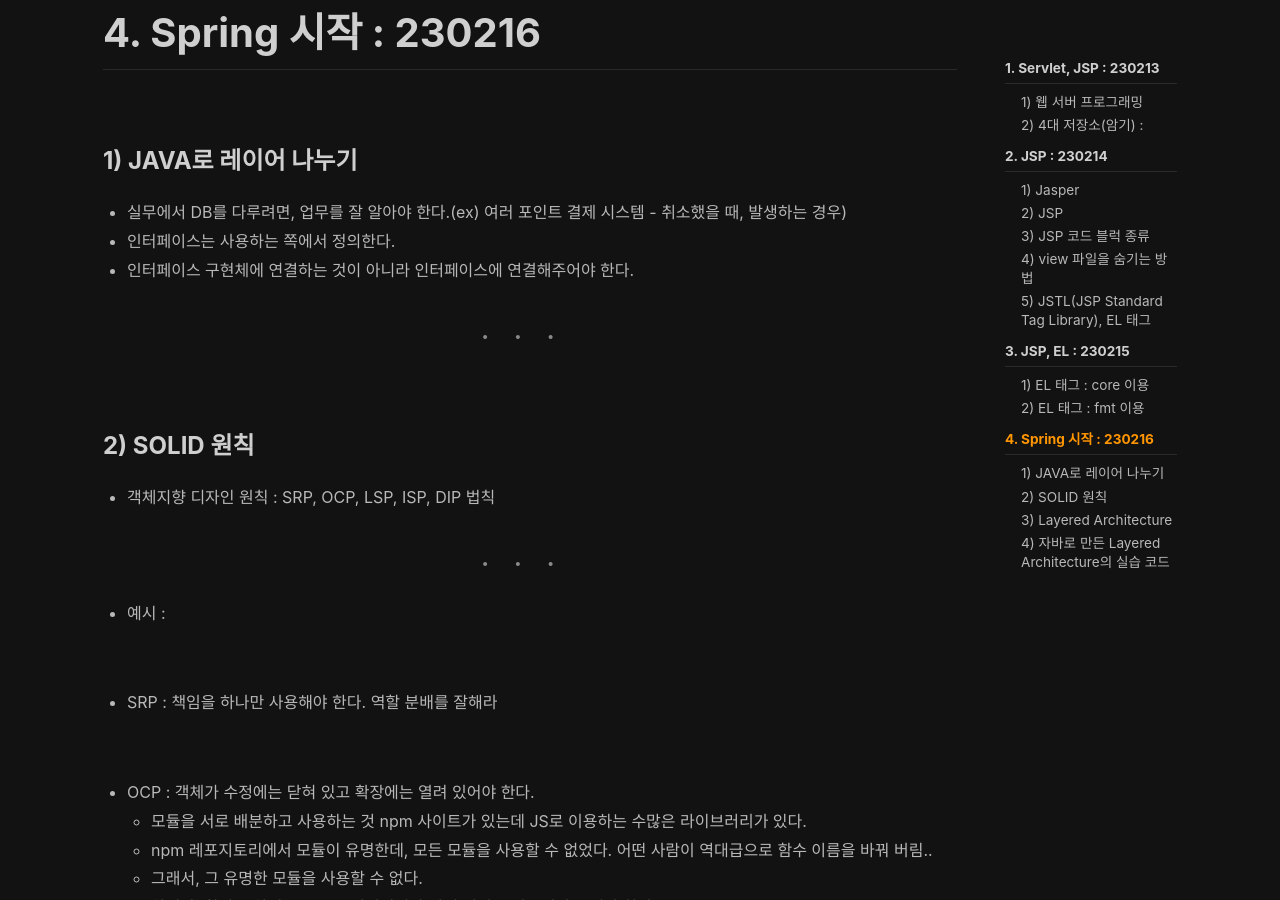
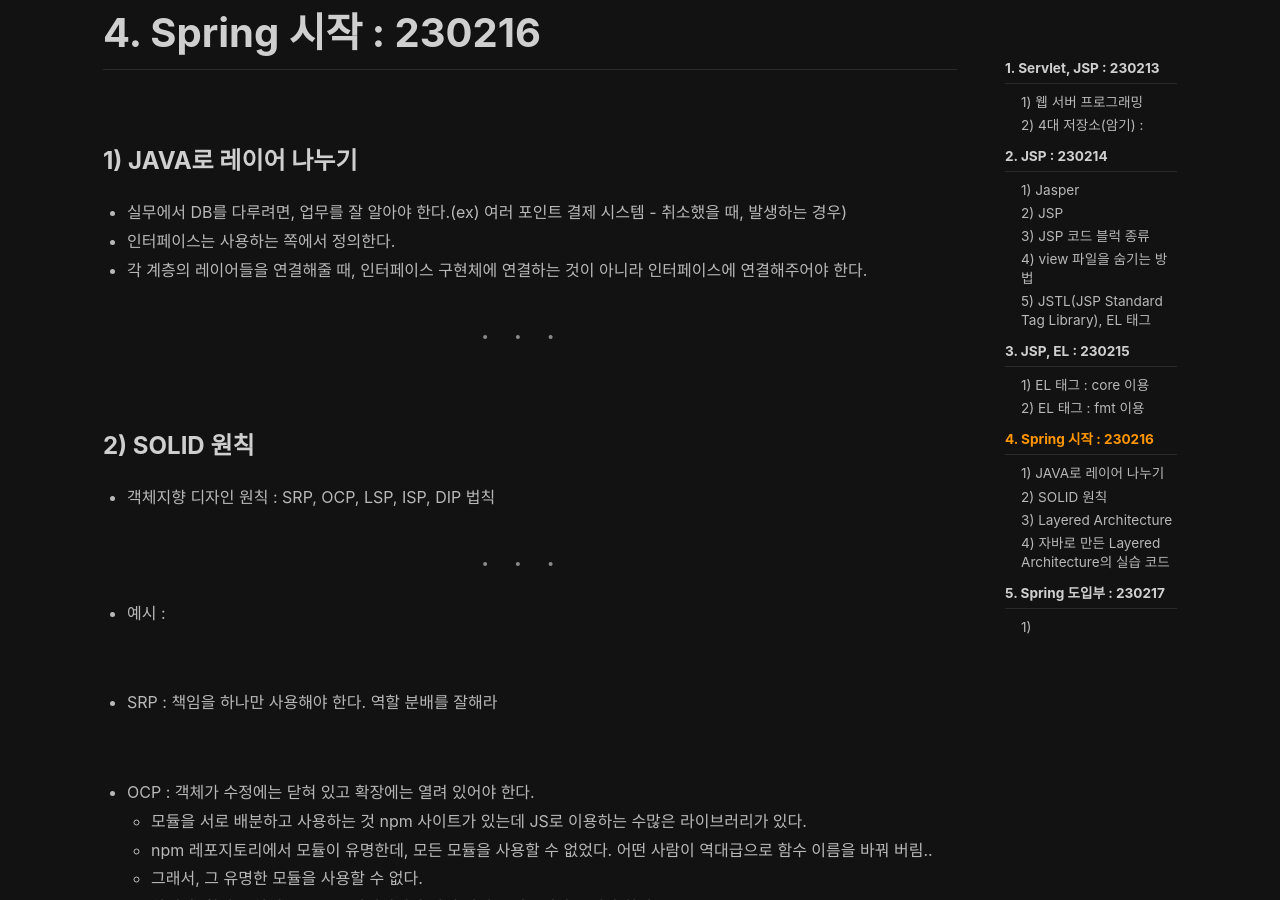
Before and after one commit to wogjs0911/wogjs0911.github.io, a Jekyll site: the page built from _posts/2023-02-13-Week12 Day1,2,3.md, in a window 1280 px wide and 900 px high, scrolled down 25037 px. Built offline with Jekyll 4.4.1, drawn with Linux system fonts in a browser that asks for light colours; nearby versions of some CDN libraries; comment, search, counter and statistics services are not loaded; some of the changed text lies outside the part shown.

Commit message:
week12 day4_5

````diff
--- a/_posts/2023-02-13-Week12 Day1,2,3.md
+++ b/_posts/2023-02-13-Week12 Day1,2,3.md
@@ -1,7 +1,7 @@
 ---
 key: /2023/02/13/Week12-Day1,2,3.html
 title: TIL - 12주차 코드
-tags: java oracledb servlet jsp jstl EL
+tags: java oracledb servlet jsp jstl EL spring SOLID
 ---
 
 - 이클립스 자동완성 : option + space
@@ -1150,7 +1150,7 @@
 
 - 실무에서 DB를 다루려면, 업무를 잘 알아야 한다.(ex) 여러 포인트 결제 시스템 - 취소했을 때, 발생하는 경우)
 - 인터페이스는 사용하는 쪽에서 정의한다.
-- 인터페이스 구현체에 연결하는 것이 아니라 인터페이스에 연결해주어야 한다.
+- 각 계층의 레이어들을 연결해줄 때, 인터페이스 구현체에 연결하는 것이 아니라 인터페이스에 연결해주어야 한다.
 
 ---
 
@@ -1305,9 +1305,14 @@
 
 ```
 
-
-<br>
-- DefaultMenuService.java
+</div>
+</details>
+
+<br>
+<details>
+<summary>DefaultMenuService.java</summary>
+<div markdown="1">
+
 
 ```java
 package com.newlecture.web.service;
@@ -1453,7 +1458,7 @@
 <summary>Menu.java</summary>
 <div markdown="1">
 
-```
+```java
 package com.newlecture.web.entity;
 
 import java.util.Date;
@@ -1558,3 +1563,11 @@
 
 </div>
 </details>
+
+---
+
+<br><br>
+# 5. Spring 도입부 : 230217
+
+<br>
+### 1)
````
Also changed, not shown: other parts of _posts/2023-02-13-Week12 Day1,2,3.md (+1 -1 lines).
